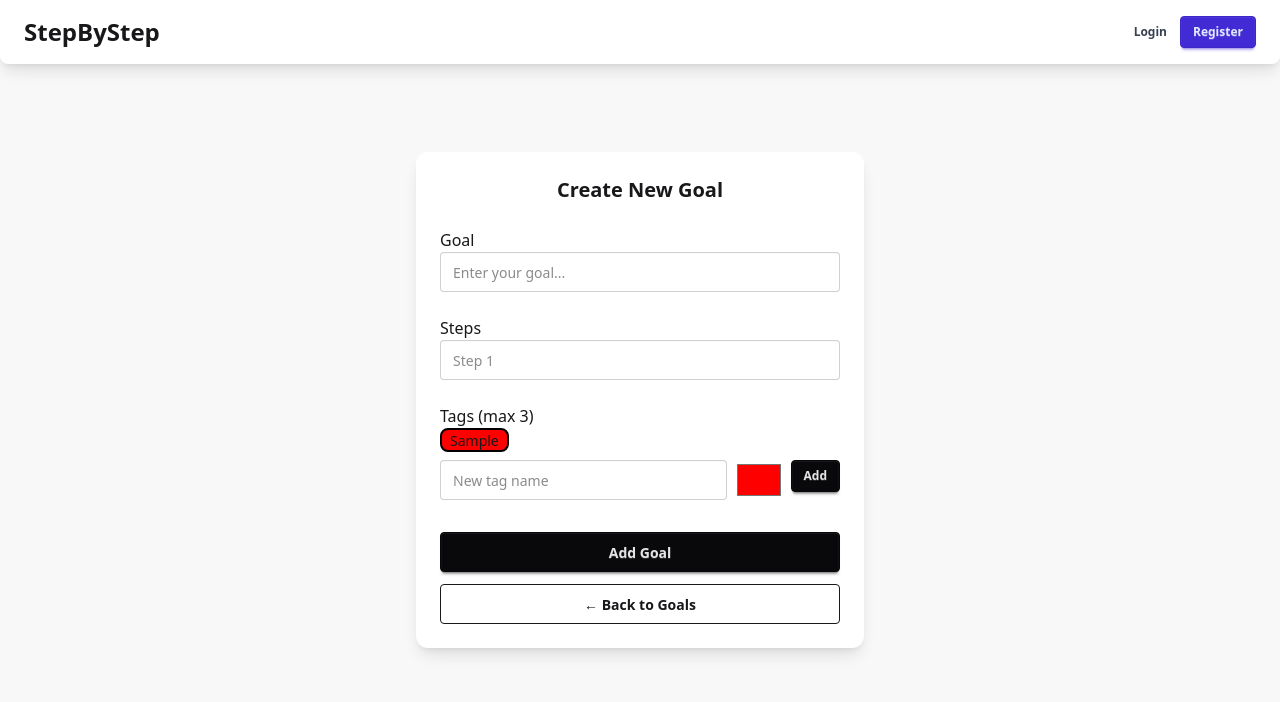
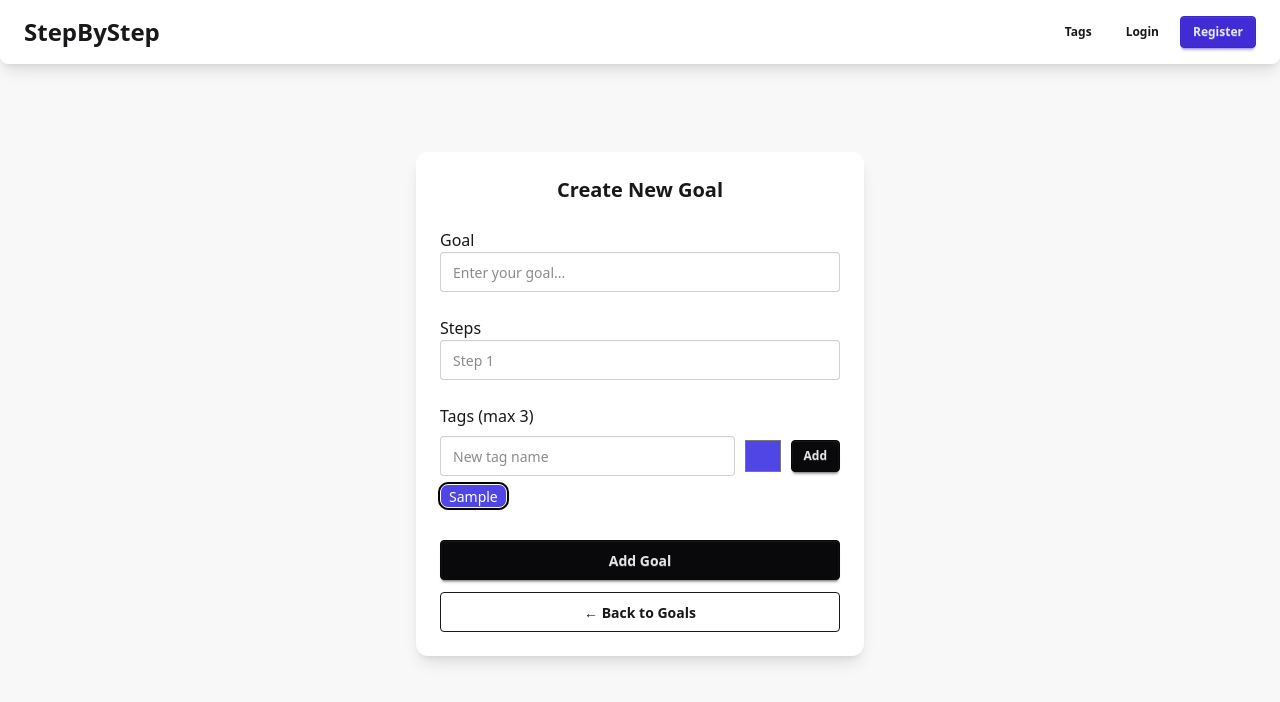
Before and after one commit to AlexK-H1103/StepByStep, a React (Vite) app: page /addGoal in a window 1280 px wide. Both pictures are taken after typing "Sample" into the empty fields and a click on the button "Add". Shown: the top 702 px of the page. Built offline with nearby package versions, Linux system fonts and the light colour scheme.

Commit message:
feat: add TagModal to edit tags of existing goals

```diff
--- a/src/App.jsx
+++ b/src/App.jsx
@@ -7,8 +7,12 @@ import { useGoals } from "./hooks/useGoals";
 import { useTags } from "./hooks/useTags";
 
 export default function App() {
-  const { goals, addGoal, updateGoal, removeGoal } = useGoals();
-  const { availableTags, addTag, removeTag } = useTags();
+  const { goals, addGoal, updateGoal, removeGoal, progressMap } = useGoals();
+
+  const { availableTags, addTag, updateTag, removeTagCompletely } = useTags({
+    goals,
+    updateGoal,
+  });
 
   return (
     <div className="min-h-screen bg-base-200">
@@ -21,6 +25,7 @@ export default function App() {
               <Home
                 goals={goals}
                 availableTags={availableTags}
+                progressMap={progressMap}
               />
             }
           />
@@ -32,6 +37,7 @@ export default function App() {
                 updateGoal={updateGoal}
                 removeGoal={removeGoal}
                 availableTags={availableTags}
+                addTag={addTag}
               />
             }
           />
--- a/src/components/Header.jsx
+++ b/src/components/Header.jsx
@@ -6,15 +6,21 @@ export default function Header() {
       <div className="flex-1">
         <Link
           to="/"
-          className="text-2xl font-bold text-600 hover:text-blue-800"
+          className="text-2xl font-bold text-600 hover:text-primary"
         >
           StepByStep
         </Link>
       </div>
-      <div className="flex-none gap-2">
+      <div className="flex-none flex item-center gap-2">
+        <Link
+          to="/tags"
+          className="btn btn-ghost btn-sm gap-1"
+        >
+          Tags
+        </Link>
         <Link
           to="/login"
-          className="btn btn-ghost btn-sm text-gray-700 hover:text-blue-600"
+          className="btn btn-ghost btn-sm"
         >
           Login
         </Link>
--- a/src/components/Step/StepForm.jsx
+++ b/src/components/Step/StepForm.jsx
@@ -14,7 +14,7 @@ export default function StepForm({ onAddStep }) {
   return (
     <form
       onSubmit={handleSubmit}
-      className="flex items-center gap-2 mt-3"
+      className="flex items-center gap-2 mt-2"
       aria-label="Add new step"
     >
       <input
--- a/src/components/Step/StepList.jsx
+++ b/src/components/Step/StepList.jsx
@@ -6,7 +6,7 @@ export default function StepList({ goal, onToggleStep, onRemoveStep }) {
   const complete = steps.filter((s) => s.completed);
 
   if (steps.length === 0)
-    return <p className="text-gray-500 text-sm">No steps</p>;
+    return <p className="text-gray-500 text-sm italic">No steps</p>;
 
   return (
     <div className="space-y-6">
@@ -26,7 +26,7 @@ export default function StepList({ goal, onToggleStep, onRemoveStep }) {
             ))}
           </div>
         ) : (
-          <p className="text-gray-500 text-sm italic">All steps completed!</p>
+          <p className="text-gray-400 text-sm italic">All steps completed!</p>
         )}
       </section>
 
@@ -44,7 +44,7 @@ export default function StepList({ goal, onToggleStep, onRemoveStep }) {
             ))}
           </div>
         ) : (
-          <p className="text-gray-500 text-sm italic">No completed steps</p>
+          <p className="text-gray-400 text-sm italic">No completed steps</p>
         )}
       </section>
     </div>
--- /dev/null
+++ b/src/components/TagModal.jsx
@@ -0,0 +1,121 @@
+import { useState, useMemo } from "react";
+
+export default function TagModal({
+  isOpen,
+  onClose,
+  availableTags,
+  selectedTags,
+  setSelectedTags,
+  addTag,
+}) {
+  const [input, setInput] = useState("");
+  const [newColor, setNewColor] = useState("#4f46e5");
+
+  if (!isOpen) return null;
+
+  const filteredTags = useMemo(() => {
+    return availableTags.filter((tag) =>
+      tag.name.toLowerCase().includes(input.toLowerCase())
+    );
+  }, [input, availableTags]);
+
+  const toggleTag = (id) => {
+    if (selectedTags.includes(id)) {
+      setSelectedTags(selectedTags.filter((t) => t !== id));
+      return;
+    }
+    if (selectedTags.length < 3) {
+      setSelectedTags([...selectedTags, id]);
+    }
+  };
+
+  const handleCreate = () => {
+    const name = input.trim();
+    if (!name) return;
+    const newTag = {
+      id: crypto.randomUUID(),
+      name,
+      color: newColor,
+    };
+    addTag(newTag);
+    setSelectedTags([...selectedTags, newTag.id].slice(0, 3));
+    setInput("");
+  };
+
+  return (
+    <div className="modal modal-open">
+      <div className="modal-box space-y-4">
+        <h3 className="font-bold text-lg">Edit Tags</h3>
+
+        <div className="flex flex-wrap gap-2">
+          {selectedTags.map((id) => {
+            const t = availableTags.find((x) => x.id === id);
+            if (!t) return null;
+            return (
+              <span
+                key={id}
+                className="px-2 py-1 badge text-white"
+                style={{ backgroundColor: t.color }}
+              >
+                {t.name}
+              </span>
+            );
+          })}
+        </div>
+
+        <input
+          type="text"
+          className="input input-bordered w-full"
+          value={input}
+          placeholder="Search or create new tag"
+          onChange={(e) => setInput(e.target.value)}
+        />
+
+        {input.trim() && (
+          <div className="flex items-center gap-2">
+            <input
+              type="color"
+              value={newColor}
+              onChange={(e) => setNewColor(e.target.value)}
+              className="w-10 h-10 rounded"
+            />
+            <button
+              className="btn btn-neutral btn-sm"
+              onClick={handleCreate}
+            >
+              Create "{input}"
+            </button>
+          </div>
+        )}
+
+        <div className="divider my-3">Available Tags</div>
+
+        <div className="flex flex-wrap gap-2 ">
+          {filteredTags.map((tag) => (
+            <button
+              key={tag.id}
+              className={`px-2 py-1 badge text-white ${
+                selectedTags.includes(tag.id)
+                  ? "ring-2 ring-black"
+                  : "opacity-70"
+              }`}
+              style={{ backgroundColor: tag.color }}
+              onClick={() => toggleTag(tag.id)}
+            >
+              {tag.name}
+            </button>
+          ))}
+        </div>
+
+        <div className="modal-action">
+          <button
+            className="btn btn-outline"
+            onClick={onClose}
+          >
+            Close
+          </button>
+        </div>
+      </div>
+    </div>
+  );
+}
--- a/src/hooks/useGoals.js
+++ b/src/hooks/useGoals.js
@@ -1,4 +1,4 @@
-import { useMemo } from "react";
+import { useMemo, useEffect } from "react";
 import { useLocalStorage } from "./useLocalStorage";
 
 export const useGoals = () => {
@@ -27,12 +27,28 @@ export const useGoals = () => {
 
   const progressMap = useMemo(() => {
     const map = {};
-    goals.forEach((g) => (map[g.id] = calculateProgress(g)));
+    goals.forEach((g) => {
+      if (!g?.id) return;
+      map[g.id] = calculateProgress(g);
+    });
     return map;
+  }, [goals]);
+
+  useEffect(() => {
+    const fixedGoals = goals.map((g) => ({
+      ...g,
+      steps: Array.isArray(g.steps) ? g.steps : [],
+      tags: Array.isArray(g.tags) ? g.tags : [],
+    }));
+
+    if (JSON.stringify(fixedGoals) !== JSON.stringify(goals)) {
+      setGoals(fixedGoals);
+    }
   }, [goals]);
 
   return {
     goals,
+    setGoals,
     addGoal,
     removeGoal,
     updateGoal,
--- a/src/hooks/useTags.js
+++ b/src/hooks/useTags.js
@@ -7,15 +7,26 @@ export const useTags = () => {
     setAvailableTags((prev) => [...prev, tag]);
   };
 
-  const removeTag = (id) => {
-    setAvailableTags((prev) => prev.filter((t) => t.id !== id));
-  };
-
   const updateTag = (updated) => {
     setAvailableTags((prev) =>
       prev.map((t) => (t.id === updated.id ? updated : t))
     );
   };
 
-  return { availableTags, addTag, removeTag, updateTag };
+  const removeTagCompletely = (tagId) => {
+    setAvailableTags((prev) => prev.filter((t) => t.id !== tagId));
+
+    if (updateGoal && goals.length) {
+      goals.forEach((goal) => {
+        if (goal.tags?.includes(tagId)) {
+          updateGoal({
+            ...goal,
+            tags: goal.tags.filter((id) => id !== tagId),
+          });
+        }
+      });
+    }
+  };
+
+  return { availableTags, addTag, updateTag, removeTagCompletely };
 };
--- a/src/pages/GoalDetail.jsx
+++ b/src/pages/GoalDetail.jsx
@@ -1,5 +1,7 @@
+import { useState } from "react";
 import StepForm from "../components/Step/StepForm";
 import StepList from "../components/Step/StepList";
+import TagModal from "../components/TagModal";
 import { useParams, useNavigate } from "react-router-dom";
 
 export default function GoalDetail({
@@ -7,11 +9,13 @@ export default function GoalDetail({
   updateGoal,
   removeGoal,
   availableTags,
+  addTag,
 }) {
   const { id } = useParams();
   const navigate = useNavigate();
+  const goal = goals.find((g) => g.id === id);
+  const [isTagModalOpen, setIsTagModalOpen] = useState(false);
 
-  const goal = goals.find((g) => g.id === id);
   if (!goal)
     return (
       <div className="min-h-screen bg-base-200 flex justify-center items-center">
@@ -72,6 +76,47 @@ export default function GoalDetail({
           </button>
         </div>
 
+        <div className="space-y-2">
+          <button
+            className="btn btn-sm btn-outline"
+            onClick={() => setIsTagModalOpen(true)}
+          >
+            Edit Tags
+          </button>
+          <div className="flex flex-wrap gap-2">
+            {goal.tags?.length > 0 ? (
+              goal.tags.map((tagId) => {
+                const tag = availableTags.find((t) => t.id === tagId);
+                if (!tag) return null;
+                return (
+                  <span
+                    key={tag.id}
+                    className="px-2 py-1 badge text-white"
+                    style={{ backgroundColor: tag.color }}
+                  >
+                    {tag.name}
+                  </span>
+                );
+              })
+            ) : (
+              <span className="text-gray-400 italic text-sm">No tags</span>
+            )}
+          </div>
+        </div>
+
+        {isTagModalOpen && (
+          <TagModal
+            isOpen={isTagModalOpen}
+            onClose={() => setIsTagModalOpen(false)}
+            availableTags={availableTags}
+            selectedTags={goal.tags}
+            setSelectedTags={(newTags) =>
+              updateGoal({ ...goal, tags: newTags })
+            }
+            addTag={addTag}
+          />
+        )}
+
         <div className="flex items-center justify-between">
           <p className="font-medium">
             Status:{" "}
@@ -80,14 +125,14 @@ export default function GoalDetail({
                 goal.completed ? "text-success" : "text-warning"
               } font-semibold`}
             >
-              {goal.completed ? "Completed" : "In Progress"}
+              {goal.completed ? "Complete" : "Incomplete"}
             </span>
           </p>
           <button
             className="btn btn-sm btn-neutral"
             onClick={handleToggleGoalAndSteps}
           >
-            {goal.completed ? "Not Finished" : "All Done"}
+            {goal.completed ? "Mark as Incomplete" : "Mark as Complete"}
           </button>
         </div>
 
--- a/src/pages/GoalForm.jsx
+++ b/src/pages/GoalForm.jsx
@@ -6,7 +6,7 @@ export default function GoalForm({ addGoal, availableTags, addTag }) {
   const [steps, setSteps] = useState([{ id: crypto.randomUUID(), text: "" }]);
   const [selectedTags, setSelectedTags] = useState([]);
   const [newTagName, setNewTagName] = useState("");
-  const [newTagColor, setNewTagColor] = useState("#ff0000");
+  const [newTagColor, setNewTagColor] = useState("#4f46e5");
 
   const navigate = useNavigate();
 
@@ -45,7 +45,7 @@ export default function GoalForm({ addGoal, availableTags, addTag }) {
     addTag(newTag);
     setSelectedTags((prev) => [...prev, newTag.id].slice(0, 3));
     setNewTagName("");
-    setNewTagColor("#ff0000");
+    setNewTagColor("#4f46e5");
   };
 
   const handleSubmit = (e) => {
@@ -70,9 +70,6 @@ export default function GoalForm({ addGoal, availableTags, addTag }) {
     };
 
     addGoal(newGoal);
-    setGoalText("");
-    setSteps([{ id: crypto.randomUUID(), text: "" }]);
-    setSelectedTags([]);
     navigate(`/goals/${newGoal.id}`);
   };
 
@@ -89,7 +86,6 @@ export default function GoalForm({ addGoal, availableTags, addTag }) {
             <label className="font-medium">Goal</label>
             <input
               type="text"
-              name="goal"
               value={goalText}
               onChange={(e) => setGoalText(e.target.value)}
               placeholder="Enter your goal..."
@@ -101,13 +97,13 @@ export default function GoalForm({ addGoal, availableTags, addTag }) {
           <div className="space-y-2">
             <label className="font-medium">Steps</label>
             <div className="space-y-2">
-              {steps.map((step, index) => (
+              {steps.map((step, i) => (
                 <input
                   key={step.id}
                   type="text"
                   value={step.text}
                   onChange={(e) => handleStepChange(step.id, e.target.value)}
-                  placeholder={`Step ${index + 1}`}
+                  placeholder={`Step ${i + 1}`}
                   className="input input-bordered w-full"
                 />
               ))}
@@ -116,25 +112,8 @@ export default function GoalForm({ addGoal, availableTags, addTag }) {
 
           <div className="space-y-2">
             <label className="font-medium">Tags (max 3)</label>
-            <div className="flex flex-wrap gap-2">
-              {availableTags.map((tag) => (
-                <button
-                  key={tag.id}
-                  type="button"
-                  className={`px-2 py-1 badge ${
-                    selectedTags.includes(tag.id)
-                      ? "border-2 border-black"
-                      : "border border-gray-300"
-                  }`}
-                  style={{ backgroundColor: tag.color }}
-                  onClick={() => toggleTag(tag.id)}
-                >
-                  {tag.name}
-                </button>
-              ))}
-            </div>
 
-            <div className="flex gap-2 mt-2">
+            <div className="flex items-center gap-2 mt-2">
               <input
                 type="text"
                 value={newTagName}
@@ -146,7 +125,7 @@ export default function GoalForm({ addGoal, availableTags, addTag }) {
                 type="color"
                 value={newTagColor}
                 onChange={(e) => setNewTagColor(e.target.value)}
-                className="w-12 h-10 p-0 border-0 rounded"
+                className="w-10 h-10 rounded"
               />
               <button
                 type="button"
@@ -155,6 +134,23 @@ export default function GoalForm({ addGoal, availableTags, addTag }) {
               >
                 Add
               </button>
+            </div>
+            <div className="flex flex-wrap gap-2">
+              {availableTags.map((tag) => (
+                <button
+                  key={tag.id}
+                  type="button"
+                  className={`px-2 py-1 badge text-white ${
+                    selectedTags.includes(tag.id)
+                      ? "ring-2 ring-black"
+                      : "opacity-70"
+                  }`}
+                  style={{ backgroundColor: tag.color }}
+                  onClick={() => toggleTag(tag.id)}
+                >
+                  {tag.name}
+                </button>
+              ))}
             </div>
           </div>
 
--- a/src/pages/Home.jsx
+++ b/src/pages/Home.jsx
@@ -2,7 +2,7 @@ import GoalList from "../components/Goal/GoalList";
 import { useState } from "react";
 import { useNavigate } from "react-router-dom";
 
-export default function Home({ goals, availableTags }) {
+export default function Home({ goals, availableTags, progressMap }) {
   const navigate = useNavigate();
 
   const TABS = {
@@ -46,6 +46,7 @@ export default function Home({ goals, availableTags }) {
             selectedTab === TABS.INCOMPLETE ? "All Done!" : "No Completed Goals"
           }
           availableTags={availableTags}
+          progressMap={progressMap}
         />
 
         <button
```
Also changed, not shown: src/components/Goal/GoalList.jsx (+7 -8 lines), src/components/Step/Step.jsx (+7 -5 lines).
